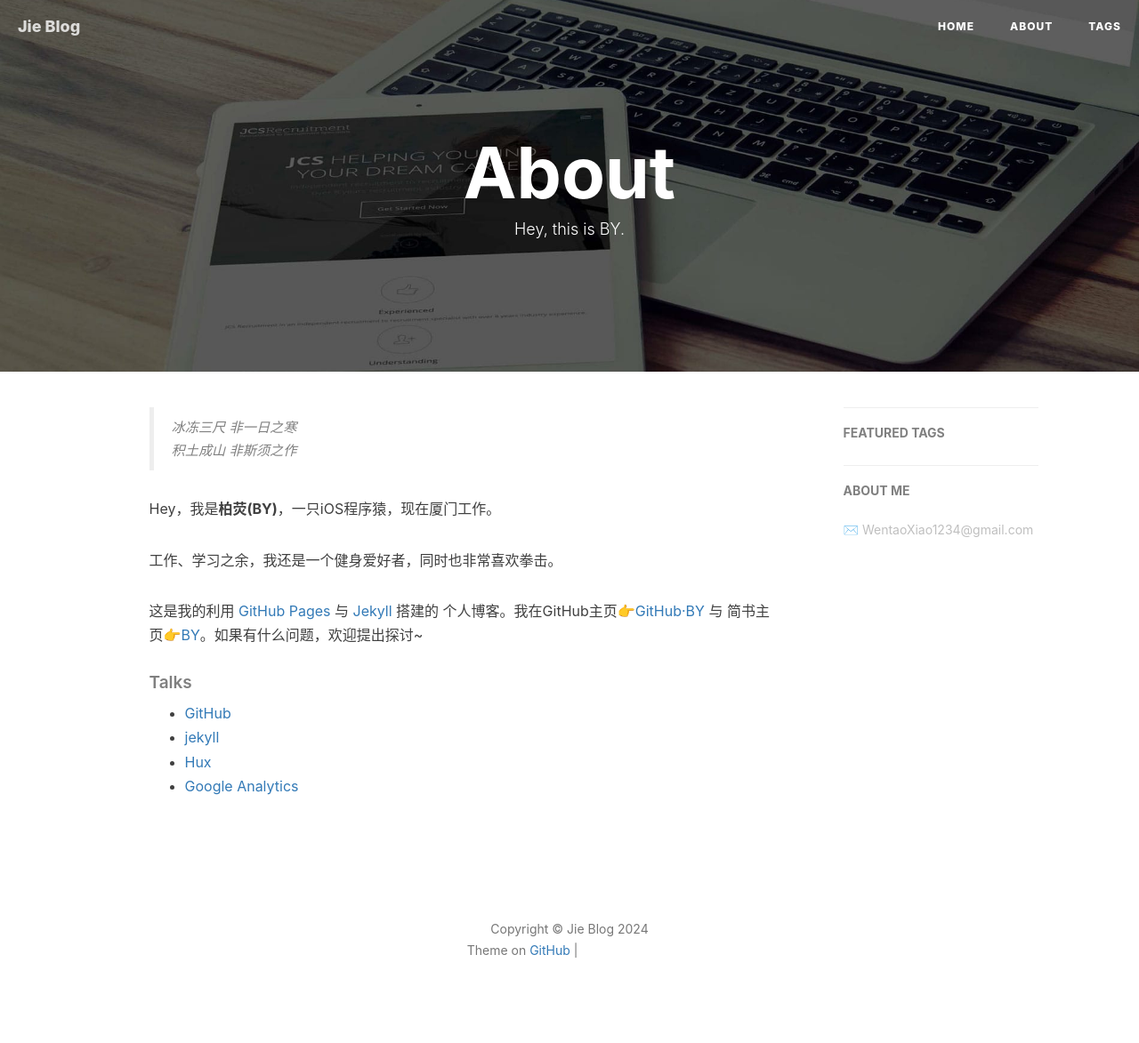
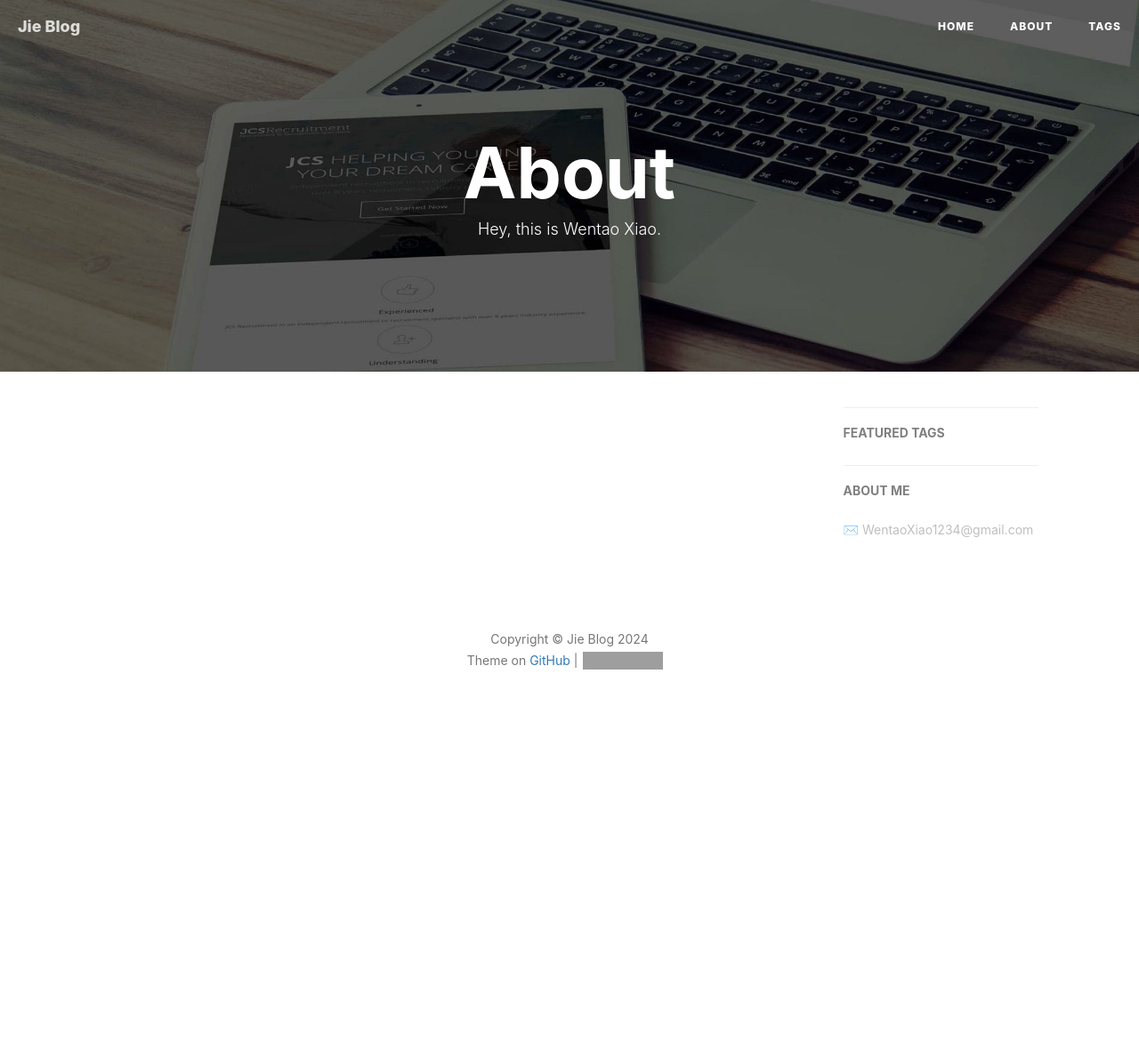
Before and after one commit to xwt1/xwt1.github.io, a Jekyll site: the page built from about.html, in a window 1280 px wide. Shown: the whole page at 89% size. Built offline with Jekyll 4.4.1, drawn with Linux system fonts in a browser that asks for light colours; nearby versions of some CDN libraries; comment, search, counter and statistics services are not loaded; after the commit the page ends 900 px from its top, so only the background shows below that; grey boxes are pictures that could not be loaded.

Commit message:
modify about me

```diff
--- a/_config.yml
+++ b/_config.yml
@@ -3,7 +3,7 @@
 SEOTitle: 芥的博客 | Jie Blog
 header-img: img/post-bg-desk.jpg
 email: WentaoXiao1234@gmail.com
-description: "Los Forward 前进."
+description: "知而不行，是不知也"
 keyword: "Jie, Jie Blog, 芥的博客, WentaoXiao, 芥, Programing, research"
 url: "https://xwt1.github.io/"          # your host, for absolute URL
 baseurl: ""      # for example, '/blog' if your blog hosted on 'host/blog'
--- a/about.html
+++ b/about.html
@@ -1,7 +1,7 @@
 ---
 layout: page
 title: "About"
-description: "Hey, this is BY."
+description: "Hey, this is Wentao Xiao."
 header-img: "img/post-bg-rwd.jpg"
 ---
 
@@ -11,10 +11,11 @@
     <option value="1"> 英文 English </option>
 </select> -->
 
+<!--copied from markdown -->
+
 <!-- Chinese Version -->
-<div class="zh post-container">
+<!-- <div class="zh post-container">
 
-    <!--copied from markdown -->
     <blockquote><p>冰冻三尺 非一日之寒<br>
     积土成山 非斯须之作</p></blockquote>
 
@@ -34,7 +35,7 @@
         <li><a href="http://huangxuan.me/">Hux</a></li>
         <li><a href="https://analytics.google.com/analytics">Google Analytics</a></li>
     </ul>
-</div>
+</div> -->
 
 <!-- English Version -->
 <!-- <div class="en post-container">
@@ -58,7 +59,7 @@
 </div> -->
 
 <!-- Handle Language Change -->
-<script type="text/javascript">
+<!-- <script type="text/javascript">
     // get nodes
     var $zh = document.querySelector(".zh");
     var $en = document.querySelector(".en");
@@ -95,16 +96,16 @@
 
     // init
     _render();
-</script>
+</script> -->
 
 
 <!-- Gitalk 评论 start  -->
-{% if site.gitalk.enable %}
+<!-- {% if site.gitalk.enable %} -->
 <!-- Gitalk link  -->
-<link rel="stylesheet" href="https://unpkg.com/gitalk/dist/gitalk.css">
-<script src="https://unpkg.com/gitalk@latest/dist/gitalk.min.js"></script>
+<!-- <link rel="stylesheet" href="https://unpkg.com/gitalk/dist/gitalk.css">
+<script src="https://unpkg.com/gitalk@latest/dist/gitalk.min.js"></script> -->
 
-<div id="gitalk-container"></div>
+<!-- <div id="gitalk-container"></div>
     <script type="text/javascript">
     var gitalk = new Gitalk({
     clientID: '{{site.gitalk.clientID}}',
@@ -116,21 +117,21 @@
     id: 'about',
     });
     gitalk.render('gitalk-container');
-</script>
-{% endif %}
+    </script> -->
+<!-- {% endif %} -->
 <!-- Gitalk end -->
 
  <!-- disqus 评论框 start  -->
-{% if site.disqus.enable %}
+<!-- {% if site.disqus.enable %}
 
 <div class="comment">
     <div id="disqus_thread" class="disqus-thread">
     </div>
-</div>
+</div> -->
 <!-- disqus 评论框 end -->
 
 <!-- disqus 公共JS代码 start (一个网页只需插入一次) -->
-<script type="text/javascript">
+<!-- <script type="text/javascript">
     /* * * CONFIGURATION VARIABLES * * */
     var disqus_shortname = "{{site.disqus.username}}";
     var disqus_identifier = "{{site.disqus.username}}/{{page.url}}";
@@ -141,6 +142,6 @@
         dsq.src = '//' + disqus_shortname + '.disqus.com/embed.js';
         (document.getElementsByTagName('head')[0] || document.getElementsByTagName('body')[0]).appendChild(dsq);
     })();
-</script>
+</script> -->
 <!-- disqus 公共JS代码 end -->
-{% endif %}
+<!-- {% endif %} -->
--- a/index.html
+++ b/index.html
@@ -1,6 +1,6 @@
 ---
 layout: page
-description: "Thinking will not overcome fear but action will."
+description: "知而不行，是不知也"
 ---
 
 {% for post in paginator.posts %}
--- a/tags.html
+++ b/tags.html
@@ -1,7 +1,7 @@
 ---
 title: Tags
 layout: default
-description: keep hungry keep foolish
+description: 知而不行，是不知也
 header-img: "img/tag-bg.jpg"
 ---
 
```
